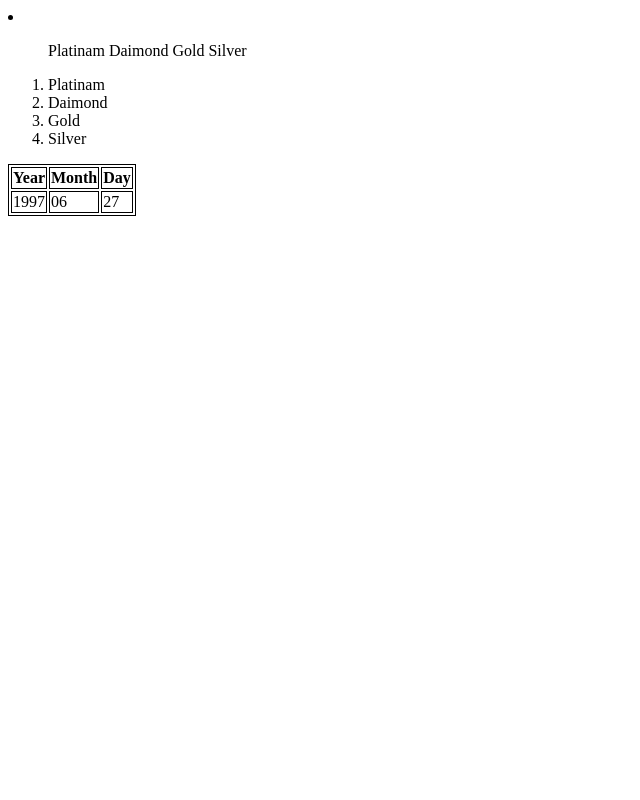
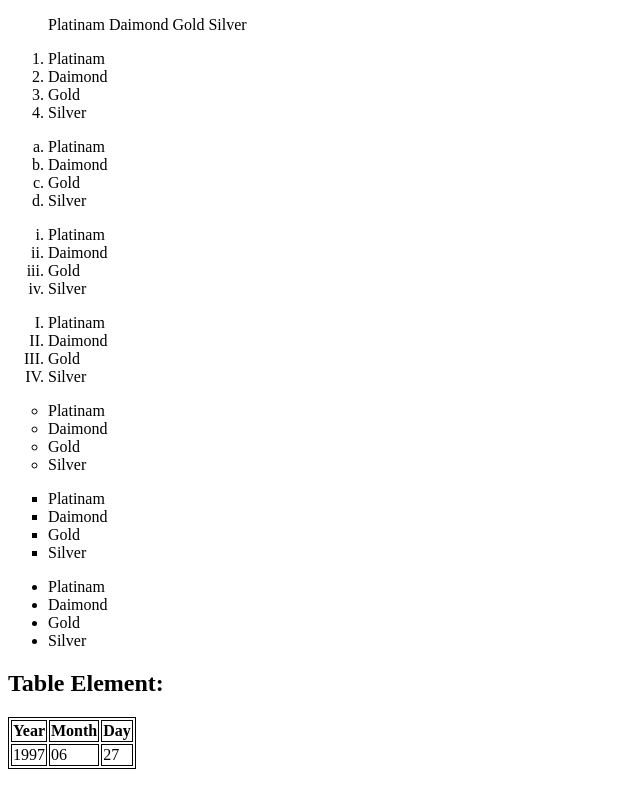
Before and after one commit to mdredwan47/Basic-HTML2, a plain HTML site: page index.html in a window 1280 px wide. Shown: the whole page, without its empty margins (0-640 px from the left). Drawn offline with Linux system fonts and the light colour scheme.

Commit message:
first commit

```diff
--- a/index.html
+++ b/index.html
@@ -11,7 +11,6 @@
     <title>Document</title>
 </head>
 <body>
-    <li>
 <ul>
     Platinam
     Daimond
@@ -19,7 +18,6 @@
     Silver
 </ul>
 
-    </li>
 
     <ol type="1">
     <li>Platinam
@@ -27,6 +25,62 @@
     <li>Gold
     <li>Silver
 </ol>
+
+<ol type="a">
+
+        <li> Platinam
+        <li>Daimond
+        <li>Gold
+        <li>Silver
+</ol>
+
+<ol type="i">
+    <li>Platinam
+    <li>Daimond
+    <li>Gold
+    <li>Silver
+
+    </ol>
+
+   <ol type="I">
+    <li>Platinam
+    <li>Daimond
+    <li>Gold
+    <li>Silver
+    </ol>
+
+</ol>
+
+<ul style="list-style-type: circle;">
+    <li> Platinam</li>
+    <li>Daimond</li>
+    <li>Gold</li>
+    <li>Silver</li>
+</ul>
+
+
+<ul style="list-style-type: square;">
+    <li>Platinam</li>
+    <li>Daimond</li>
+    <li>Gold</li>
+    <li>Silver</li>
+
+</ul>
+
+<ul style="list-style-type: style type none;;">
+    <li>Platinam</li>
+    <li>Daimond</li>
+    <li>Gold</li>
+    <li>Silver</li>
+
+</ul>
+
+
+
+
+
+
+<h2>Table Element:</h2>
 <table>
     <tr>
         <th>Year</th>
```
Also changed, not shown: 1 other file.
